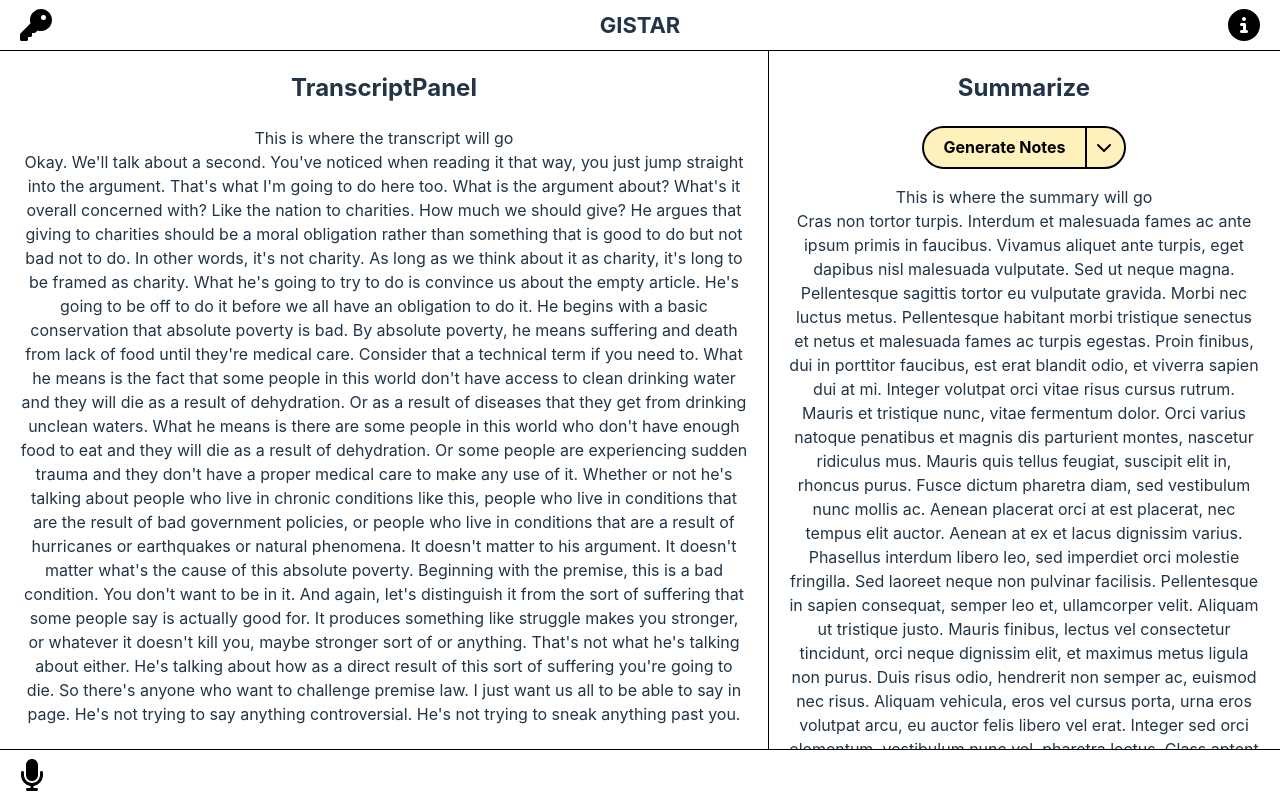
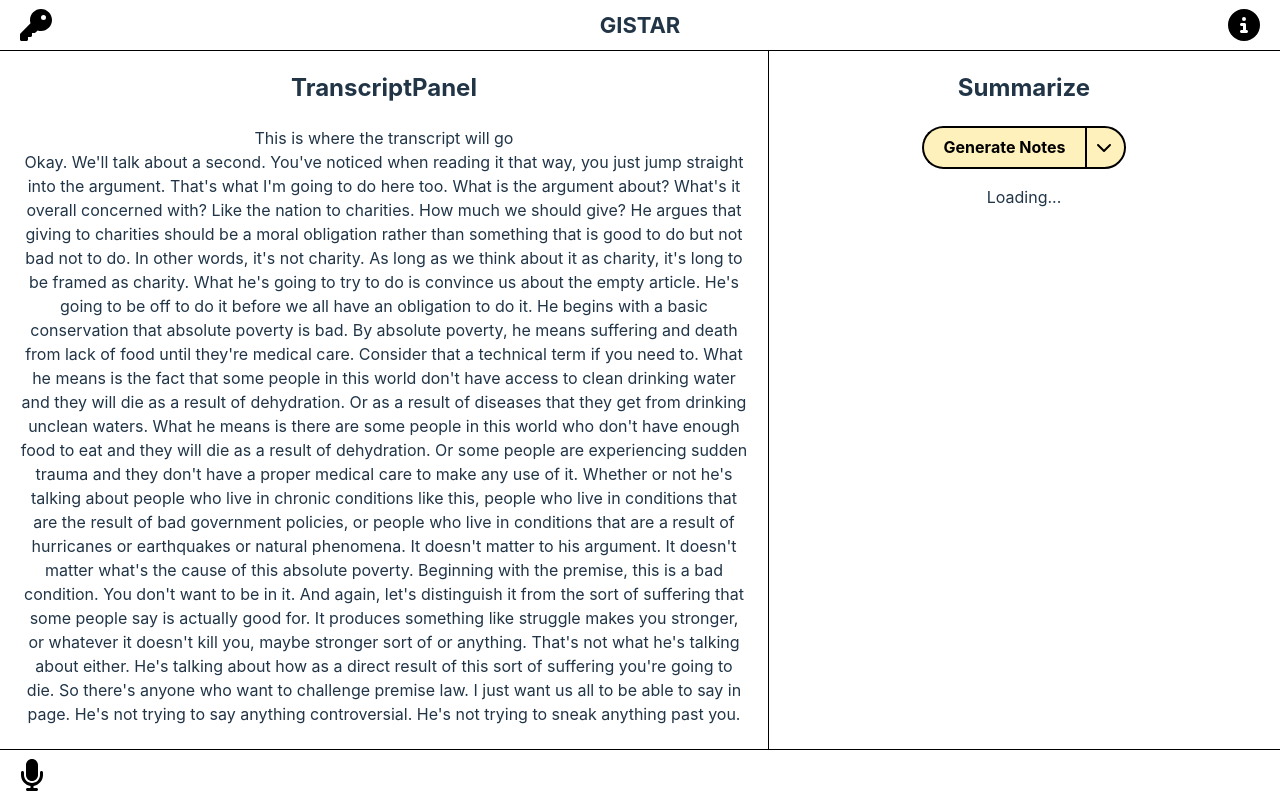
Before and after one commit to Carsonthemonkey/GIST, a React (Vite) app: page / in a window 1280 px wide. Both pictures are taken after a click on the button "Generate Notes". Built offline with nearby package versions, Linux system fonts and the light colour scheme; no server answers.

Commit message:
Added loading dialogue and removed placeholder text

```diff
--- a/src/components/SummaryPanel.tsx
+++ b/src/components/SummaryPanel.tsx
@@ -25,7 +25,7 @@ const SummaryPanel = (props: Props) => {
             //! fix this, it seems to be one button press behind
             //* I think a possible solution is to actually just return the response object from summarizeGPT and then set the state of the response object to the returned object
             await summarizeGPT(
-                false,
+                true,
                 prompts.Bullets,
                 props.transcriptProp,
                 props.APIKeyProp,
@@ -47,10 +47,7 @@ const SummaryPanel = (props: Props) => {
     };
     //This is a placeholder for testing purposes
     const [summary, setSummary] =
-        React.useState(`Cras non tortor turpis. Interdum et malesuada fames ac ante ipsum primis in faucibus. Vivamus aliquet ante turpis, eget dapibus nisl malesuada vulputate. Sed ut neque magna. Pellentesque sagittis tortor eu vulputate gravida. Morbi nec luctus metus. Pellentesque habitant morbi tristique senectus et netus et malesuada fames ac turpis egestas. Proin finibus, dui in porttitor faucibus, est erat blandit odio, et viverra sapien dui at mi. Integer volutpat orci vitae risus cursus rutrum. Mauris et tristique nunc, vitae fermentum dolor. Orci varius natoque penatibus et magnis dis parturient montes, nascetur ridiculus mus. Mauris quis tellus feugiat, suscipit elit in, rhoncus purus. Fusce dictum pharetra diam, sed vestibulum nunc mollis ac. Aenean placerat orci at est placerat, nec tempus elit auctor.
-  Aenean at ex et lacus dignissim varius. Phasellus interdum libero leo, sed imperdiet orci molestie fringilla. Sed laoreet neque non pulvinar facilisis. Pellentesque in sapien consequat, semper leo et, ullamcorper velit. Aliquam ut tristique justo. Mauris finibus, lectus vel consectetur tincidunt, orci neque dignissim elit, et maximus metus ligula non purus. Duis risus odio, hendrerit non semper ac, euismod nec risus. Aliquam vehicula, eros vel cursus porta, urna eros volutpat arcu, eu auctor felis libero vel erat. Integer sed orci elementum, vestibulum nunc vel, pharetra lectus. Class aptent taciti sociosqu ad litora torquent per conubia nostra, per inceptos himenaeos. Nam eget erat ut nulla dictum imperdiet id ac nisl. Quisque eleifend auctor velit, sed finibus quam blandit finibus. Donec vehicula nibh a vestibulum scelerisque. Integer luctus laoreet libero, sit amet bibendum erat interdum quis. Curabitur id lectus vitae ante suscipit cursus.
-  Nulla ac nulla sem. Sed libero leo, imperdiet at eleifend sed, mollis a purus. Aliquam quis sagittis sapien, vel ultrices quam. Fusce scelerisque ultricies malesuada. Pellentesque habitant morbi tristique senectus et netus et malesuada fames ac turpis egestas. Aliquam eget odio nulla. Cras porttitor fringilla sapien, vel lobortis est facilisis eget. Lorem ipsum dolor sit amet, consectetur adipiscing elit. Sed ut lacinia mi. Pellentesque habitant morbi tristique senectus et netus et malesuada fames ac turpis egestas.
-  Vestibulum a eros ac ex euismod congue ultrices eget ligula. Sed aliquet, justo eget scelerisque laoreet, felis neque interdum nunc, ut fermentum felis magna sit amet magna. Donec odio odio, venenatis nec neque eget, fringilla condimentum elit. Pellentesque tincidunt vitae sem ut pharetra. Integer porta, diam eu ultrices fringilla, augue dolor sagittis magna, a hendrerit velit orci sit amet dolor. Integer leo mi, feugiat a sapien eget, accumsan efficitur lectus. Nullam fermentum sem id lacinia mollis. Morbi eget ultricies quam, vitae dictum magna. Nulla maximus tortor in bibendum venenatis. Aliquam erat volutpat. Ut vitae nibh ut neque ultricies dictum. Integer semper sapien eget massa porta tempus. Sed eu ex vel dolor feugiat aliquet quis eu nisl.`);
+        React.useState(``);
     const [isLoading, setIsLoading] = React.useState(false); //This might be kind of messy but it probably works
     const [response, setResponse] = React.useState({ results: [] });
     return (
@@ -67,9 +64,9 @@ const SummaryPanel = (props: Props) => {
                 </ul>
             )}
             <p id="summary-content">
-                This is where the summary will go <br />
                 {/* TODO: add a loading spinner here */}
-                {/* {isLoading && <p>Loading...</p>} */}
+                {isLoading && <p>Loading...</p>}
+                {/* Todo also, format summary with proper newlines and bullet points */}
                 {summary}
             </p>
         </div>
```
